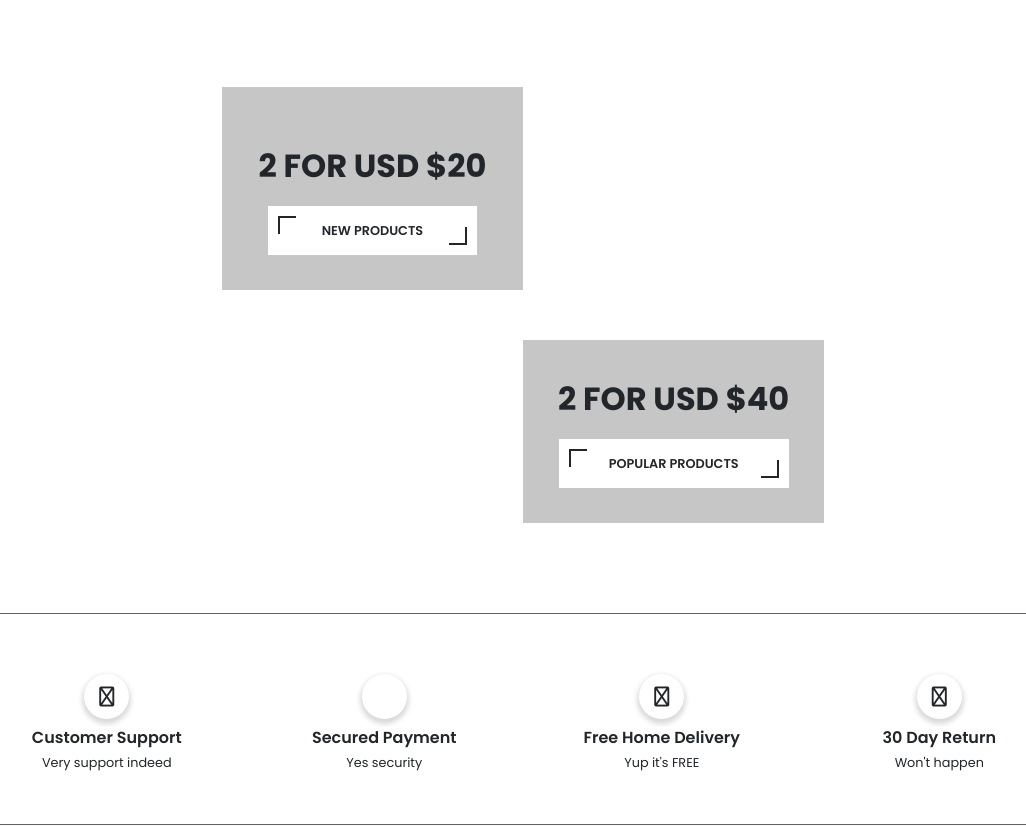
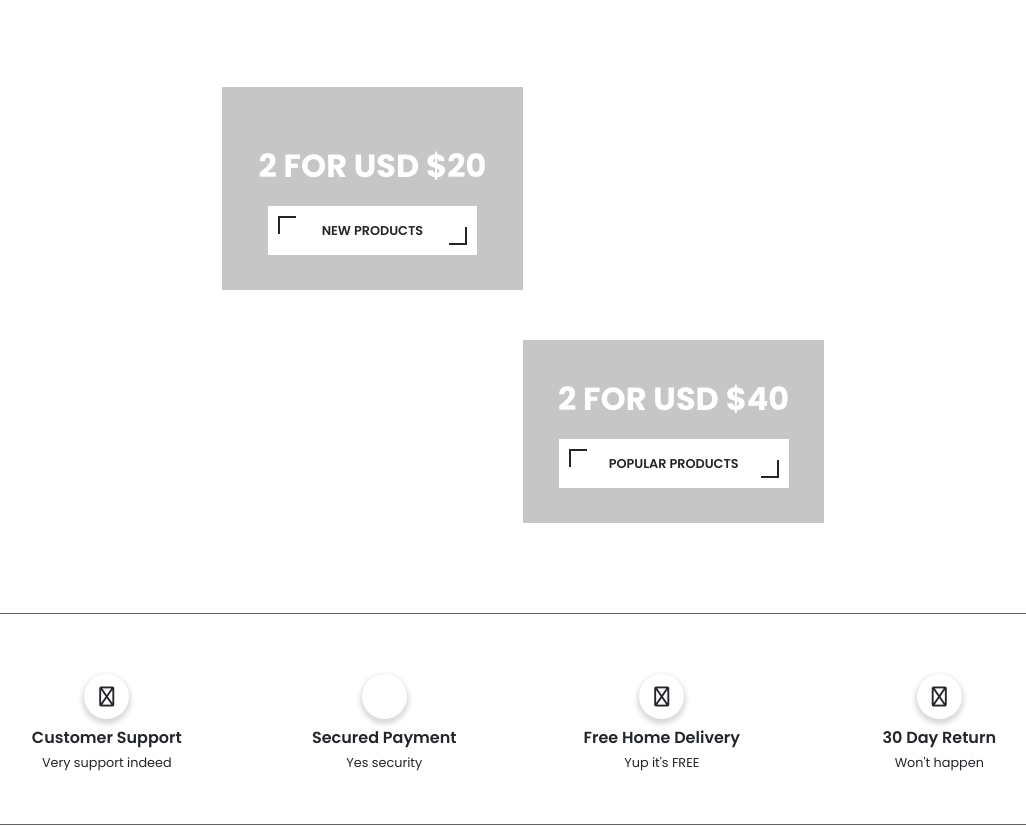
Before and after one commit to Jonathan-D-L/fixxo, a plain HTML site: page index.html in a window 1280 px wide. Shown: the part 1180-2006 px from the top of the page, without its empty margins (117-1143 px from the left). Drawn offline with nearby package versions, Linux system fonts and the light colour scheme; no server answers; some icons are missing.

Commit message:
fixxo changed color of title in section

```diff
--- a/css/scss/sections/_section.scss
+++ b/css/scss/sections/_section.scss
@@ -48,6 +48,7 @@
                     padding-top: 20px;
                     font-weight: 700;
                     font-size: 2em;
+                    color: $color-light-1;
                 }
 
                 .btn-theme-1 {
@@ -82,6 +83,7 @@
                 .title {
                     font-weight: 700;
                     font-size: 2em;
+                    color: $color-light-1;
 
                 }
 
```
Also changed, not shown: css/style.min.css.
